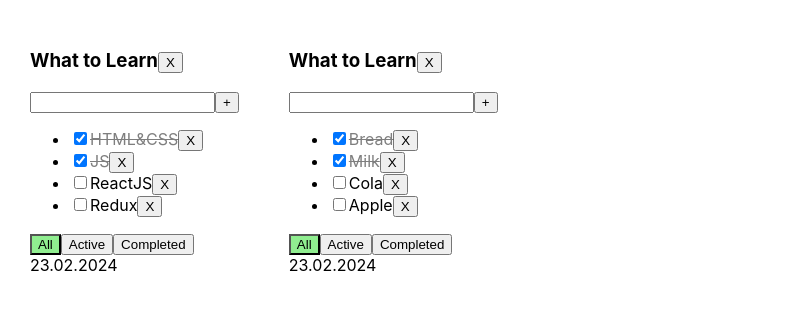
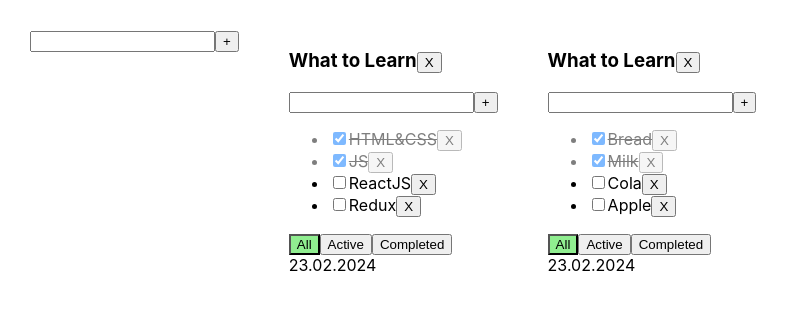
Before and after one commit to PidzhakovIlya/MyTodo, a React (Create React App) app: page / in a window 1280 px wide. Shown: the top 310 px of the page, without its empty margins (0-789 px from the left). Built offline with nearby package versions, Linux system fonts and the light colour scheme.

Commit message:
lessons 02-02

```diff
--- a/src/App.tsx
+++ b/src/App.tsx
@@ -2,6 +2,7 @@ import React, {useState} from "react";
 import "./App.css";
 import {Todolist} from "./Todolist";
 import {v1} from "uuid";
+import {AddItemForm} from "./components/AddItemForm/AddItemForm";
 
 export type TaskStateType = {
     [key: string]: TaskType[]
@@ -12,7 +13,7 @@ export type TaskType = {
     title: string
     isDone: boolean
 }
-export type TodolistsType = {
+export type TodolistType = {
     id: string
     title: string
     filter: FilterValuesType
@@ -26,7 +27,7 @@ function App() {
     let todolistId1 = v1();
     let todolistId2 = v1();
 
-    const [todolists, setTodolist] = useState<TodolistsType[]>(
+    const [todolists, setTodolist] = useState<TodolistType[]>(
         [{id: todolistId1, title: "What to Learn", filter: "All"},
             {id: todolistId2, title: "What to Learn", filter: "All"}]
     )
@@ -59,7 +60,7 @@ function App() {
         setTodolist(todolists.map(t => t.id === id ? {...t, filter} : t))
     }
     const addTask = (todolistId: string, title: string) => {
-        const newTask = {id: v1(), title, isDone: true}
+        const newTask = {id: v1(), title, isDone: false}
         setTasks({...tasks, [todolistId]: [newTask, ...tasks[todolistId]]})
     }
 
@@ -70,22 +71,35 @@ function App() {
     const changeTaskStatus = (todolistId: string, taskId: string, checked: boolean) => {
         setTasks({...tasks, [todolistId]: tasks[todolistId].map(t => t.id === taskId ? {...t, isDone: checked} : t)})
     }
-    const removeTodolist = (id:string) => {
-        setTodolist(todolists.filter(t=>t.id!==id))
+    const removeTodolist = (id: string) => {
+        setTodolist(todolists.filter(t => t.id !== id))
         delete tasks[id]
         setTasks({...tasks})
     }
+    const addTodolist = (title: string) => {
+        const newId = v1()
+        const newTodo: TodolistType = {id: newId, title, filter: "All"}
+        setTodolist([newTodo, ...todolists])
+        setTasks({[newId]: [], ...tasks})
+    }
 
+    const changeTaskTitle = (todolistId: string, taskId: string, title: string) => {
+        return setTasks({...tasks, [todolistId]: tasks[todolistId].map(t => t.id === taskId ? {...t, title} : t)})
+    }
+    const changeTodolistTitle = (todolistId: string, title: string) => {
+        setTodolist(todolists.map(el => el.id === todolistId ? {...el, title} : el))
+    }
 
     return (
         <div className="App">
-
+            <AddItemForm addItem={addTodolist}/>
             {todolists.map(todolist => {
                 const filteredTask = (): TaskType[] => {
-                    if (todolist.filter === "Completed") tasks[todolist.id].filter(t => t.isDone === true)
-                    if (todolist.filter === "Active") tasks[todolist.id].filter(t => t.isDone === false)
+                    if (todolist.filter === "Completed") return tasks[todolist.id].filter(t => t.isDone === true)
+                    if (todolist.filter === "Active") return tasks[todolist.id].filter(t => t.isDone === false)
                     return tasks[todolist.id]
                 }
+
                 //
                 // let allTodolistTasks = tasks[todolist.id]
                 // let taskForTodolist = allTodolistTasks
@@ -103,7 +117,9 @@ function App() {
                     data={"23.02.2024"}
                     onChangeFilter={onChangeFilter}
                     changeTaskStatus={changeTaskStatus}
-                    removeTodolist={removeTodolist}/>
+                    removeTodolist={removeTodolist}
+                    changeTaskTitle={changeTaskTitle}
+                    changeTodolistTitle={changeTodolistTitle}/>
             })
             }
         </div>
--- a/src/Todolist.tsx
+++ b/src/Todolist.tsx
@@ -1,18 +1,22 @@
 import React, {ChangeEvent, KeyboardEvent, useState} from "react";
 import {FilterValuesType, TaskStateType, TaskType} from "./App";
 import {Button} from "./Button";
+import {AddItemForm} from "./components/AddItemForm/AddItemForm";
+import {EditableSpan} from "./components/EditableSpan/EditableSpan";
 
 type TodolistPropsType = {
     title: string
     tasks: TaskType[]
-    removeTask: (todolistId:string, id: string) => void
+    removeTask: (todolistId: string, id: string) => void
     id: string
     data?: string
-    onChangeFilter: ( id: string, filter: FilterValuesType) => void
-    addTask: (todolistId:string, title: string) => void
-    changeTaskStatus: (todolistId:string, taskId: string, checked: boolean) => void
+    onChangeFilter: (id: string, filter: FilterValuesType) => void
+    addTask: (todolistId: string, title: string) => void
+    changeTaskStatus: (todolistId: string, taskId: string, checked: boolean) => void
     filter: FilterValuesType
-    removeTodolist:(id:string)=>void
+    removeTodolist: (id: string) => void
+    changeTaskTitle: (todoId: string, TaskId: string, title: string) => void
+    changeTodolistTitle: (todoId: string, title: string) => void
 }
 
 export const Todolist = ({
@@ -25,56 +29,57 @@ export const Todolist = ({
                              addTask,
                              changeTaskStatus,
                              filter,
-                             removeTodolist
+                             removeTodolist,
+                             changeTaskTitle,
+                             changeTodolistTitle
                          }: TodolistPropsType) => {
 
-    const [titleValue, setTitleValue] = useState<string>("")
-    const [error, setError] = useState<string | null>(null)
+    // const [titleValue, setTitleValue] = useState<string>("")
+    // const [error, setError] = useState<string | null>(null)
+    //
+    // const changeTaskTitleHandler = (e: ChangeEvent<HTMLInputElement>) => {
+    //     setTitleValue(e.currentTarget.value)
+    // }
+    // const addTaskOnKeyUpHandler = (e: KeyboardEvent<HTMLInputElement>) => {
+    //     setError(null)
+    //     if (e.key == "Enter") {
+    //         addTaskHandler()
+    //     }
+    // }
 
-    const changeTaskTitleHandler = (e: ChangeEvent<HTMLInputElement>) => {
-        setTitleValue(e.currentTarget.value)
-    }
-    const addTaskOnKeyUpHandler = (e: KeyboardEvent<HTMLInputElement>) => {
-        setError(null)
-        if (e.key == "Enter") {
-            addTaskHandler()
-        }
+    // const addTaskHandler = () => {
+    //     if (titleValue.trim() !== "") {
+    //         addTask(id, titleValue.trim())
+    //         setTitleValue("")
+    //     } else {
+    //         setError("Title is Required")
+    //     }
+    // }
+    const addTaskHandler = (title: string) => {
+        addTask(id, title)
     }
 
-    const addTaskHandler = () => {
-        if (titleValue.trim() !== "") {
-            addTask(id, titleValue.trim())
-            setTitleValue("")
-        } else {
-            setError("Title is Required")
-        }
+    const changeTaskStatusHandler = (taskId: string, checked: boolean) => {
+        changeTaskStatus(id, taskId, checked)
     }
-    const changeTaskStatusHandler = (taskId: string, checked: boolean) => {
-        changeTaskStatus(id ,taskId, checked)
-    }
-
     return (
         <div>
             <h3>
-                {title}
-                <Button callBack={()=>removeTodolist(id)} title={"X"}/>
+                <EditableSpan text={title} onChange={(newTitle) => changeTodolistTitle(id, newTitle)}/>
+                <Button callBack={() => removeTodolist(id)} title={"X"}/>
             </h3>
-
-            <div>
-                <input className={error ? "error" : undefined} value={titleValue} onChange={changeTaskTitleHandler}
-                       onKeyDown={addTaskOnKeyUpHandler}/>
-                <Button title={"+"} callBack={addTaskHandler}/>
-                {error && <div className={"error-message"}>{error}</div>}
-            </div>
-
+            <AddItemForm addItem={addTaskHandler}/>
             {tasks.length !== 0 ?
                 <ul>
                     {tasks.map(t =>
-                        <li key={t.id}><input type="checkbox"
-                                              checked={t.isDone}
-                                              onChange={(e) => changeTaskStatusHandler(t.id, e.currentTarget.checked)}/>
-                            <span className={t.isDone ? "is-done" : ""}>{t.title}</span>
-                            <Button title={"X"} callBack={() => removeTask(id,t.id)}/>
+                        <li key={t.id} className={t.isDone ? "is-done" : ""}>
+
+                            <input type="checkbox"
+                                   checked={t.isDone}
+                                   onChange={(e) => changeTaskStatusHandler(t.id, e.currentTarget.checked)}/>
+                            <EditableSpan text={t.title} onChange={(newTitle) => changeTaskTitle(id, t.id, newTitle)}/>
+                            {/*<span className={t.isDone ? "is-done" : ""}>{t.title}</span>*/}
+                            <Button title={"X"} callBack={() => removeTask(id, t.id)}/>
                         </li>)}
                 </ul>
                 : <p>"Тасок нет"</p>
@@ -85,10 +90,10 @@ export const Todolist = ({
                         callBack={() => onChangeFilter(id, "All")}/>
                 <Button className={filter === "Active" ? "active-filter" : ""}
                         title={"Active"}
-                        callBack={() => onChangeFilter(id,"Active")}/>
+                        callBack={() => onChangeFilter(id, "Active")}/>
                 <Button className={filter === "Completed" ? "active-filter" : ""}
                         title={"Completed"}
-                        callBack={() => onChangeFilter(id,"Completed")}/>
+                        callBack={() => onChangeFilter(id, "Completed")}/>
             </div>
             <div>{data}</div>
         </div>
--- /dev/null
+++ b/src/components/AddItemForm/AddItemForm.tsx
@@ -0,0 +1,42 @@
+import React, {ChangeEvent, KeyboardEvent, useState} from "react";
+
+
+type AddItemFormType = {
+    addItem: (newTitle: string) => void
+}
+
+
+export const AddItemForm = (props: AddItemFormType) => {
+    const [newTitle, setNewTitle] = useState<string>("")
+    const [error, setError] = useState<string | null>(null)
+
+    const addItem = () => {
+        if (newTitle.trim() !== "") {
+            props.addItem(newTitle.trim())
+            setNewTitle("")
+        } else {
+            setError("Title is required")
+        }
+    }
+
+    const onChangeHandler = (e: ChangeEvent<HTMLInputElement>) => {
+        setNewTitle(e.currentTarget.value)
+        setError(null)
+    }
+    const onKeyDownHandler = (e: KeyboardEvent<HTMLInputElement>) => {
+        if (e.key ==='Enter'){
+            addItem()
+        }
+            }
+
+    return (
+        <div>
+            <input className={error ? "error" : undefined}
+                   value={newTitle}
+                   onChange={onChangeHandler}
+                   onKeyDown={onKeyDownHandler}/>
+            <button onClick={addItem}>+</button>
+            {error && <div className={"error-message"}>{error}</div>}
+        </div>
+    );
+};
--- /dev/null
+++ b/src/components/EditableSpan/EditableSpan.tsx
@@ -0,0 +1,32 @@
+import React, {ChangeEvent, useState} from "react";
+
+type EditableSpanType = {
+    text: string
+    onChange:(newTitle:string)=>void
+}
+
+export const EditableSpan = ({text, onChange}:EditableSpanType) => {
+    const [ isEdit, setIsEdit]=useState<boolean>(false)
+    const [newText, setNewText] = useState<string>(text)
+
+    const onChangeHandler = (e: ChangeEvent<HTMLInputElement>) => {
+        setNewText(e.currentTarget.value)
+    }
+    const activeEditMode = () =>{
+        setIsEdit(true)
+    }
+
+    const activateViewMode = () =>{
+        setIsEdit(false)
+        onChange(newText)
+    }
+
+    return (
+        <>
+            {isEdit ?
+                <input value={newText} onChange={onChangeHandler} onBlur={activateViewMode}/>
+                :
+                <span onClick={activeEditMode} >{text}</span>}
+        </>
+    );
+};
```
